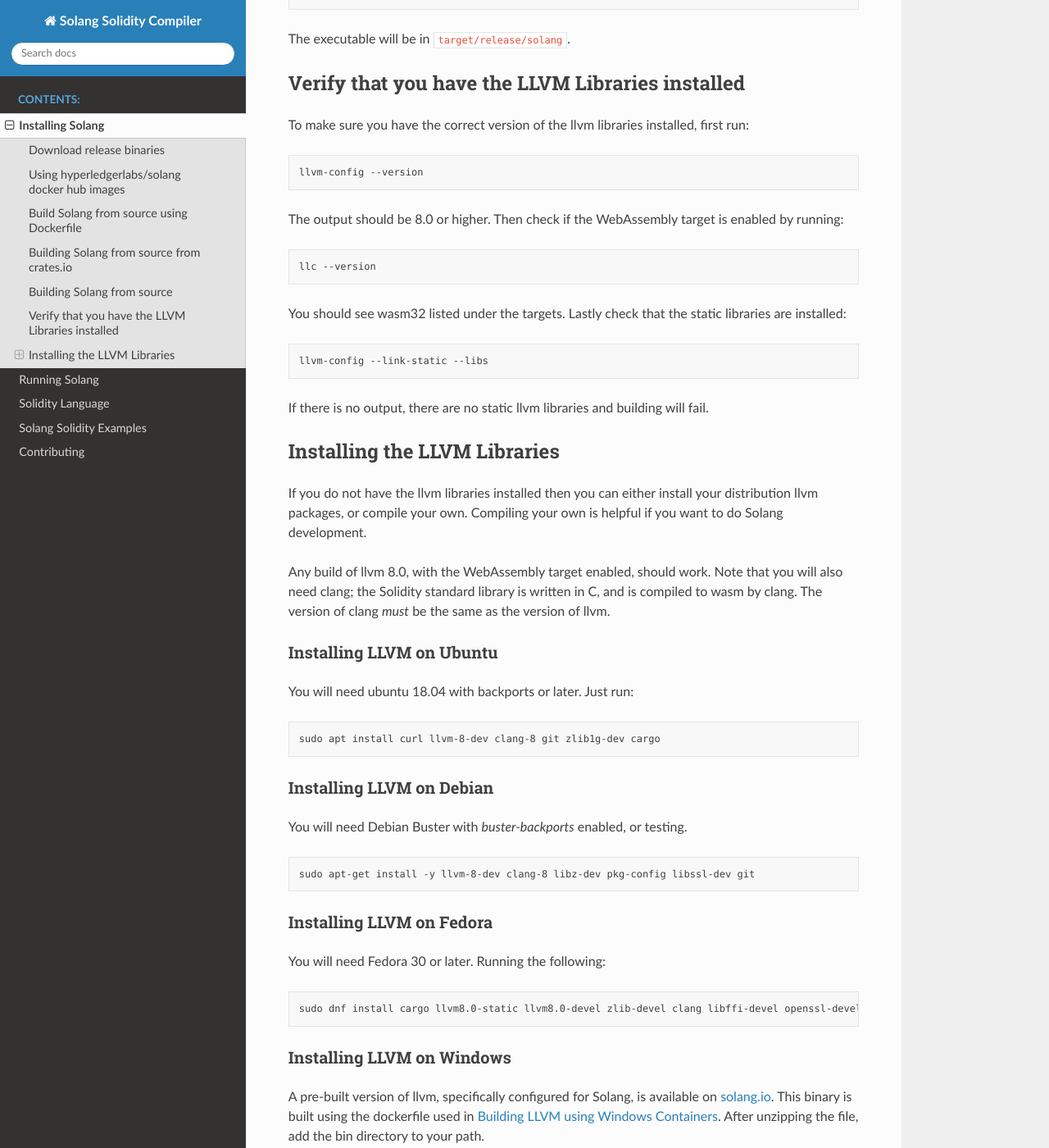
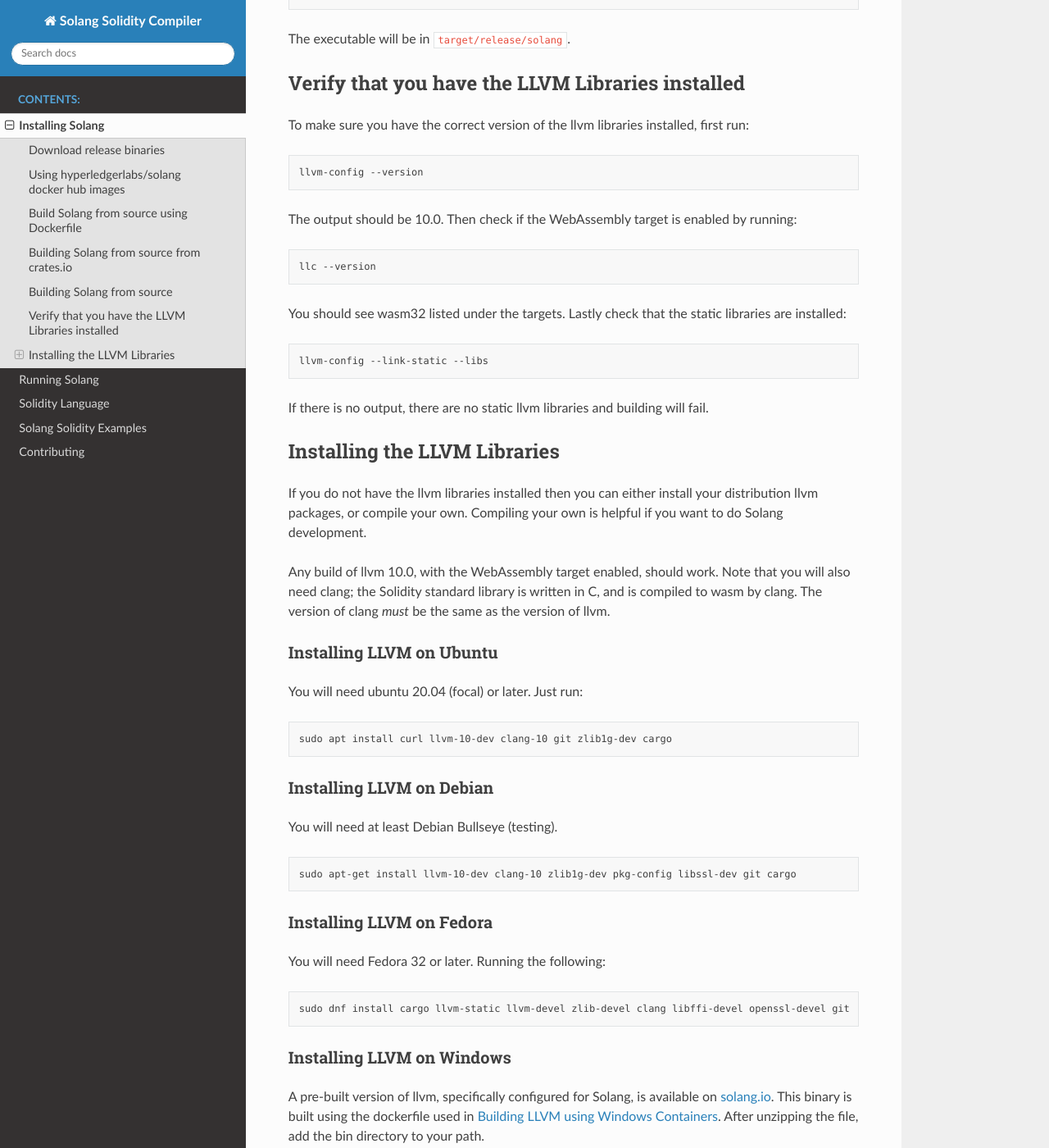
Before and after one commit to hyperledger-solang/solang, a Sphinx documentation site: the page built from docs/installing.rst, in a window 1280 px wide and 1400 px high, scrolled down 1736 px. Shown: the whole window at 82% size. Built offline with Sphinx 7.4.7 and the Read the Docs theme 2.0.0, drawn with Linux system fonts in a browser that asks for light colours; some of the changed text lies outside the part shown.

Commit message:
Move to llvm version 10 from llvm version 8
Signed-off-by: Sean Young <sean@mess.org>

```diff
--- a/Cargo.toml
+++ b/Cargo.toml
@@ -26,7 +26,7 @@
 serde_json = "1.0"
 serde = "1.0"
 serde_derive = { version = "1.0" }
-inkwell = { version = "0.1.0-llvm8sample", features = ["target-webassembly", "llvm8-0"] }
+inkwell = { version = "0.1.0-llvm10sample", features = ["target-webassembly", "llvm10-0"] }
 blake2-rfc = "0.2.18"
 phf = { version = "0.8", features = ["macros"] }
 unicode-xid = "0.2.0"
--- a/docs/installing.rst
+++ b/docs/installing.rst
@@ -64,8 +64,9 @@
 
 Building Solang from source
 ---------------------------
+
 In order to build solang from source, you will need rust 1.42.0 or higher,
-and llvm version 8 or higher with the WebAssembly target enabled.
+and llvm version 10 with the WebAssembly target enabled.
 
 So see if you have the correct version of rust, simply execute:
 
@@ -92,7 +93,7 @@
 
   llvm-config --version
 
-The output should be 8.0 or higher. Then check if the WebAssembly target is enabled by running:
+The output should be 10.0. Then check if the WebAssembly target is enabled by running:
 
 .. code-block:: bash
 
@@ -113,7 +114,7 @@
 your distribution llvm packages, or compile your own. Compiling your own is helpful
 if you want to do Solang development.
 
-Any build of llvm 8.0, with the WebAssembly target enabled, should work.
+Any build of llvm 10.0, with the WebAssembly target enabled, should work.
 Note that you will also need clang; the Solidity standard library is written in C,
 and is compiled to wasm by clang. The version of clang *must* be the same as the
 version of llvm.
@@ -122,29 +123,29 @@
 Installing LLVM on Ubuntu
 _________________________
 
-You will need ubuntu 18.04 with backports or later. Just run:
+You will need ubuntu 20.04 (focal) or later. Just run:
 
 .. code-block:: bash
 
-	sudo apt install curl llvm-8-dev clang-8 git zlib1g-dev cargo
+	sudo apt install curl llvm-10-dev clang-10 git zlib1g-dev cargo
 
 Installing LLVM on Debian
 _________________________
 
-You will need Debian Buster with `buster-backports` enabled, or testing.
+You will need at least Debian Bullseye (testing).
 
 .. code-block:: bash
 
-	sudo apt-get install -y llvm-8-dev clang-8 libz-dev pkg-config libssl-dev git
+	sudo apt-get install llvm-10-dev clang-10 zlib1g-dev pkg-config libssl-dev git cargo
 
 Installing LLVM on Fedora
 _________________________
 
-You will need Fedora 30 or later. Running the following:
+You will need Fedora 32 or later. Running the following:
 
 .. code-block:: bash
 
-	sudo dnf install cargo llvm8.0-static llvm8.0-devel zlib-devel clang libffi-devel openssl-devel
+	sudo dnf install cargo llvm-static llvm-devel zlib-devel clang libffi-devel openssl-devel git
 
 .. _llvm-from-source:
 
@@ -180,18 +181,18 @@
 	git clone git://github.com/llvm/llvm-project
 	cd llvm-project
 
-Now switch to the 8.0 release branch:
+Now switch to the 10.0 release branch:
 
 .. code-block:: bash
 
-	git checkout -b release_8.x origin/release/8.x
+	git checkout -b release_10.x origin/release/10.x
 
 Now run cmake to create the makefiles. Replace the *installdir* argument to ``CMAKE_INSTALL_PREFIX`` with with a directory where you would like to have llvm installed, and then run the build:
 
 .. code-block:: bash
 
 	cmake -G Ninja -DLLVM_ENABLE_ASSERTIONS=On -DLLVM_ENABLE_PROJECTS=clang  \
-		-DLLVM_ENABLE_TERMINFO=Off -DCMAKE_BUILD_TYPE=RelWithDebInfo \
+		-DLLVM_ENABLE_TERMINFO=Off -DCMAKE_BUILD_TYPE=Release \
 		-DCMAKE_INSTALL_PREFIX=installdir -B build llvm
 	cmake --build build --target install
 
```
Also changed, not shown: other parts of docs/installing.rst (+4 -4 lines), 14 other files.
